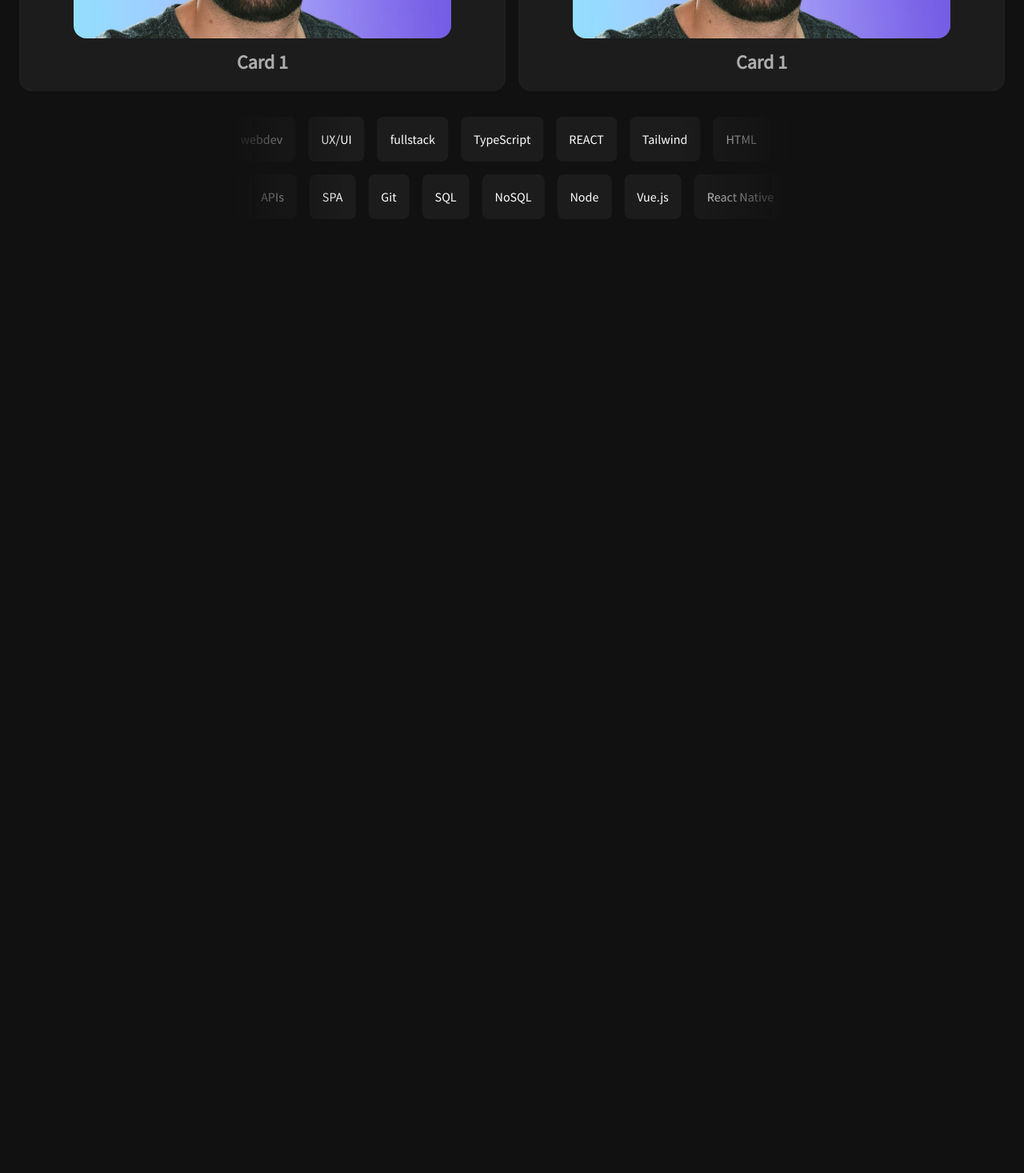
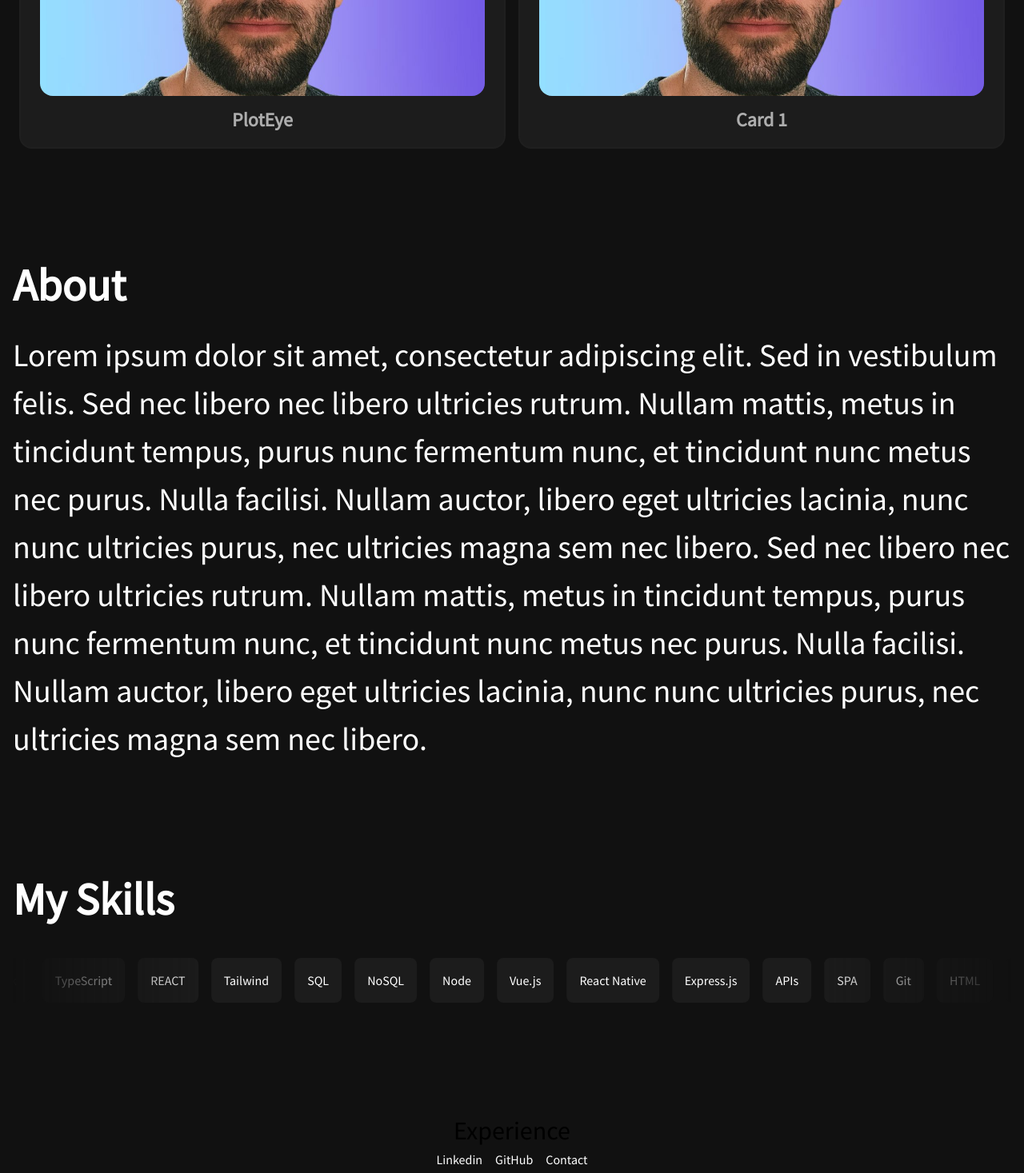
Before and after one commit to dejv0ld/Portfolio-Website, a React (Vite) app: page / in a window 1280 px wide. Shown: the part 1330-2797 px from the top of the page at 80% size. Before the commit the page ends 1612 px from the top, so only its background shows below. Built offline with nearby package versions, Linux system fonts and the light colour scheme.

Commit message:
created about section, footer, experience section, added som styling to other components to.

```diff
--- /dev/null
+++ b/src/components/AboutSection/AboutSection.css
@@ -0,0 +1,20 @@
+.about-container {
+  display: flex;
+  justify-content: center;
+  align-items: flex-start;
+  flex-direction: column;
+  margin: 8rem 1rem 8rem 1rem;
+}
+
+.about-heading {
+  font-size: 3.5rem;
+  font-weight: 700;
+  color: white;
+  margin-bottom: 1rem;
+}
+
+.about-paragraph {
+  font-size: 2.5rem;
+  color: white;
+  text-align: left;
+}
--- /dev/null
+++ b/src/components/AboutSection/AboutSection.jsx
@@ -0,0 +1,22 @@
+import './AboutSection.css';
+
+export const AboutSection = () => {
+  return (
+    <section className="about-container">
+      <h2 className="about-heading">About</h2>
+
+      <p className="about-paragraph">
+        Lorem ipsum dolor sit amet, consectetur adipiscing elit. Sed in
+        vestibulum felis. Sed nec libero nec libero ultricies rutrum. Nullam
+        mattis, metus in tincidunt tempus, purus nunc fermentum nunc, et
+        tincidunt nunc metus nec purus. Nulla facilisi. Nullam auctor, libero
+        eget ultricies lacinia, nunc nunc ultricies purus, nec ultricies magna
+        sem nec libero. Sed nec libero nec libero ultricies rutrum. Nullam
+        mattis, metus in tincidunt tempus, purus nunc fermentum nunc, et
+        tincidunt nunc metus nec purus. Nulla facilisi. Nullam auctor, libero
+        eget ultricies lacinia, nunc nunc ultricies purus, nec ultricies magna
+        sem nec libero.
+      </p>
+    </section>
+  );
+};
--- /dev/null
+++ b/src/components/Experience/ExperienceSection.jsx
@@ -0,0 +1,6 @@
+export const ExperienceSection = () => {
+    return (
+<section>
+  <h2>Experience</h2>
+</section>    )
+};
--- /dev/null
+++ b/src/components/Footer/Footer.css
@@ -0,0 +1,23 @@
+footer {
+  display: flex;
+  flex-direction: column;
+}
+
+.footer-container1 {
+  display: flex;
+  flex-direction: row;
+  justify-content: center;
+  margin: 0 0 0.5rem 0;
+  width: 100%;
+  gap: 1rem;
+  color: white;
+}
+
+.footer-container2 {
+  color: var(--gray-color);
+  margin: 0.5rem 0 1rem 0;
+}
+
+.contact-anchor {
+  cursor: pointer;
+}
--- /dev/null
+++ b/src/components/Footer/Footer.jsx
@@ -0,0 +1,40 @@
+import './Footer.css';
+
+export const Footer = () => {
+  return (
+    <footer className="footer">
+      <div className="footer-container1">
+        <p className="footer-text">
+          <a
+            href="https://www.linkedin.com/in/david-johnson-79b9b524a/"
+            target="_blank"
+          >
+            Linkedin
+          </a>
+        </p>
+        <p className="footer-text">
+          <a href="https://github.com/dejv0ld" target="_blank">
+            GitHub
+          </a>
+        </p>
+        <p className="footer-text">
+          <a
+            target="_blank"
+            className="contact-anchor"
+            onClick={() => {
+              window.location.href = 'mailto:david_johnson_1992@hotmail.com';
+            }}
+          >
+            Contact
+          </a>
+        </p>
+      </div>
+      <div className="footer-container2">
+        {' '}
+        David © 2024 - All rights reserved
+      </div>
+        </footer>
+
+
+  );
+};
--- a/src/components/HeadingComponent.jsx
+++ b/src/components/HeadingComponent.jsx
@@ -16,7 +16,7 @@ const StyledParagraph = styled.p`
 const StyledDiv = styled.div`
   display: flex;
   flex-direction: column;
-
+  margin: 3rem;
   `;
 
 export const HeadingComponent = () => {
--- a/src/components/HomePageGrid/HomePageGrid.jsx
+++ b/src/components/HomePageGrid/HomePageGrid.jsx
@@ -42,8 +42,10 @@ export const HomePageGrid = () => {
   }, [charIndex, isDeleting, stringIndex, strings]);
 
   return (
-    <div className="m-6">
-      <div className="flex flex-col md:flex-row gap-4 mb-4 mt-4">
+    <section className="m-6">
+            <h1 className="visually-hidden">Home Page</h1>
+
+      <section className="flex flex-col md:flex-row gap-4 mb-4 mt-4">
         <div className="bg-darkgray p-6 h-96 rounded-2xl border border-gridBorderColor md:w-1/4 lg:w-1/4 flex-div1">
           {' '}
           <img
@@ -89,7 +91,7 @@ export const HomePageGrid = () => {
                 window.location.href = 'mailto:david_johnson_1992@hotmail.com';
               }}
             >
-              Connect
+              Contact
             </button>
           </div>
           <img
@@ -98,8 +100,10 @@ export const HomePageGrid = () => {
             alt="binary code, ones and zeros"
           />
         </div>
-      </div>
-      <div className="grid grid-cols-1 md:grid-cols-2 gap-4 bottom-grid-container">
+      </section>
+      <section className="grid grid-cols-1 md:grid-cols-2 gap-4 bottom-grid-container">
+      <h2 className="visually-hidden">Projects</h2> {/* Add a hidden heading for accessibility */}
+
         <div className="bg-darkgray p-4 h-96 rounded-lg border border-gridBorderColor grid-div custom-card">
           <div className="img-box">
             <img
@@ -141,7 +145,7 @@ export const HomePageGrid = () => {
             ></img>
           </div>
           <div className="custom-content">
-            <h2>Card 1</h2>
+            <h2>PlotEye</h2>
             <p>
               Lorem ipsum dolor, sit amet consectetur adipisicing elit. Numquam
               magnam perferendis quibusdam soluta totam odio sit! Ipsa iure
@@ -167,7 +171,7 @@ export const HomePageGrid = () => {
             <a href="">Read More</a>
           </div>
         </div>
-      </div>
-    </div>
+      </section>
+    </section>
   );
 };
--- a/src/components/HomePageGrid/HomePageGridStyle.css
+++ b/src/components/HomePageGrid/HomePageGridStyle.css
@@ -16,6 +16,17 @@
   100% {
     opacity: 1;
   }
+}
+
+.visually-hidden {
+  position: absolute;
+  width: 1px;
+  height: 1px;
+  padding: 0;
+  margin: -1px;
+  overflow: hidden;
+  clip: rect(0, 0, 0, 0);
+  border: 0;
 }
 
 .typewriter-div {
@@ -132,7 +143,7 @@ button:hover {
 .bottom-grid-container .custom-card .img-box {
   position: absolute;
   top: 20px;
-  width: 78%;
+  width: 92%;
   height: 78%;
   background: #333;
   border-radius: 1rem;
--- a/src/components/SkillsComponent/Skills.css
+++ b/src/components/SkillsComponent/Skills.css
@@ -1,14 +1,23 @@
 .skillsContainer {
   display: flex;
-  align-items: center;
+  align-items: flex-start;
   justify-content: center;
   flex-direction: column;
+  margin: 0 1rem 8rem 1rem;
+}
+
+.skills-heading {
+  font-size: 3.5rem;
+  font-weight: 700;
+  color: white;
+  margin-left: 0;
+  margin-bottom: 1.5rem;
 }
 
 .scroll {
   position: relative;
   display: flex;
-  max-width: 700px;
+  max-width: 78rem;
   overflow: hidden;
   -webkit-mask-image: linear-gradient(
     90deg,
@@ -26,7 +35,6 @@
   );
 }
 
-
 .tagList {
   white-space: nowrap;
   animation: scroll var(--time) linear infinite;
@@ -41,8 +49,6 @@
   }
 }
 
-
-
 .specItem {
   display: inline-flex;
   margin: 0.5rem;
@@ -56,18 +62,18 @@
 .scroll2 {
   position: relative;
   display: flex;
-  max-width: 700px;
+  max-width: 44rem;
   overflow: hidden;
   -webkit-mask-image: linear-gradient(
-    270deg, /* Changed the gradient direction */
-    transparent,
+    270deg,
+    /* Changed the gradient direction */ transparent,
     white 20%,
     white 80%,
     transparent
   );
   mask-image: linear-gradient(
-    270deg, /* Changed the gradient direction */
-    transparent,
+    270deg,
+    /* Changed the gradient direction */ transparent,
     white 20%,
     white 80%,
     transparent
@@ -90,8 +96,8 @@
 
 /* This will apply when the screen width is 600px or less */
 @media (max-width: 700px) {
-  .scroll, .scroll2 {
-    /* Adjust the max-width for smaller screens */
-    max-width: 100%; /* Change 100% to the width you want */
+  .scroll,
+  .scroll2 {
+    max-width: 100%;
   }
 }
--- a/src/components/SkillsComponent/Skills.jsx
+++ b/src/components/SkillsComponent/Skills.jsx
@@ -2,7 +2,9 @@ import './Skills.css';
 
 export const Skills = () => {
   return (
-    <div className="skillsContainer">
+        <section className="skillsContainer">
+      <h1 className="skills-heading">My Skills</h1>
+
       <div className="scroll" style={{ '--time': '20s' }}>
         <ul className="tagList scroller__inner">
           <li className="specItem">HTML</li>
@@ -14,6 +16,15 @@ export const Skills = () => {
           <li className="specItem">TypeScript</li>
           <li className="specItem">REACT</li>
           <li className="specItem">Tailwind</li>
+          <li className="specItem">SQL</li>
+          <li className="specItem">NoSQL</li>
+          <li className="specItem">Node</li>
+          <li className="specItem">Vue.js</li>
+          <li className="specItem">React Native</li>
+          <li className="specItem">Express.js</li>
+          <li className="specItem">APIs</li>
+          <li className="specItem">SPA</li>
+          <li className="specItem">Git</li>
         </ul>
         <ul className="tagList scroller__inner">
           <li className="specItem">HTML</li>
@@ -25,9 +36,18 @@ export const Skills = () => {
           <li className="specItem">TypeScript</li>
           <li className="specItem">REACT</li>
           <li className="specItem">Tailwind</li>
+          <li className="specItem">SQL</li>
+          <li className="specItem">NoSQL</li>
+          <li className="specItem">Node</li>
+          <li className="specItem">Vue.js</li>
+          <li className="specItem">React Native</li>
+          <li className="specItem">Express.js</li>
+          <li className="specItem">APIs</li>
+          <li className="specItem">SPA</li>
+          <li className="specItem">Git</li>
         </ul>
       </div>
-      <div className="scroll2" style={{ '--time': '20s' }}>
+{/*       <div className="scroll2" style={{ '--time': '20s' }}>
         <ul className="tagList scroller__inner2">
           <li className="specItem">SQL</li>
           <li className="specItem">NoSQL</li>
@@ -50,7 +70,7 @@ export const Skills = () => {
           <li className="specItem">SPA</li>
           <li className="specItem">Git</li>
         </ul>
-      </div>
-    </div>
+      </div> */}
+    </section>
   );
 };
--- a/src/screens/Home.jsx
+++ b/src/screens/Home.jsx
@@ -2,6 +2,10 @@ import { Navbar } from '../components/Navbar.jsx';
 import { HomePageGrid } from '../components/HomePageGrid/HomePageGrid.jsx';
 import { Skills } from '../components/SkillsComponent/Skills.jsx';
 import { HeadingComponent } from '../components/HeadingComponent.jsx';
+import { AboutSection } from '../components/AboutSection/AboutSection.jsx';
+import { Footer } from '../components/Footer/Footer.jsx';
+import { ExperienceSection } from '../components/Experience/ExperienceSection.jsx';
+
 
 export const Home = () => {
   return (
@@ -17,7 +21,11 @@ export const Home = () => {
         }}
       >
         <HomePageGrid />
+        <AboutSection />
         <Skills />
+        <ExperienceSection />
+        <Footer />
+
       </main>
     </div>
   );
```
